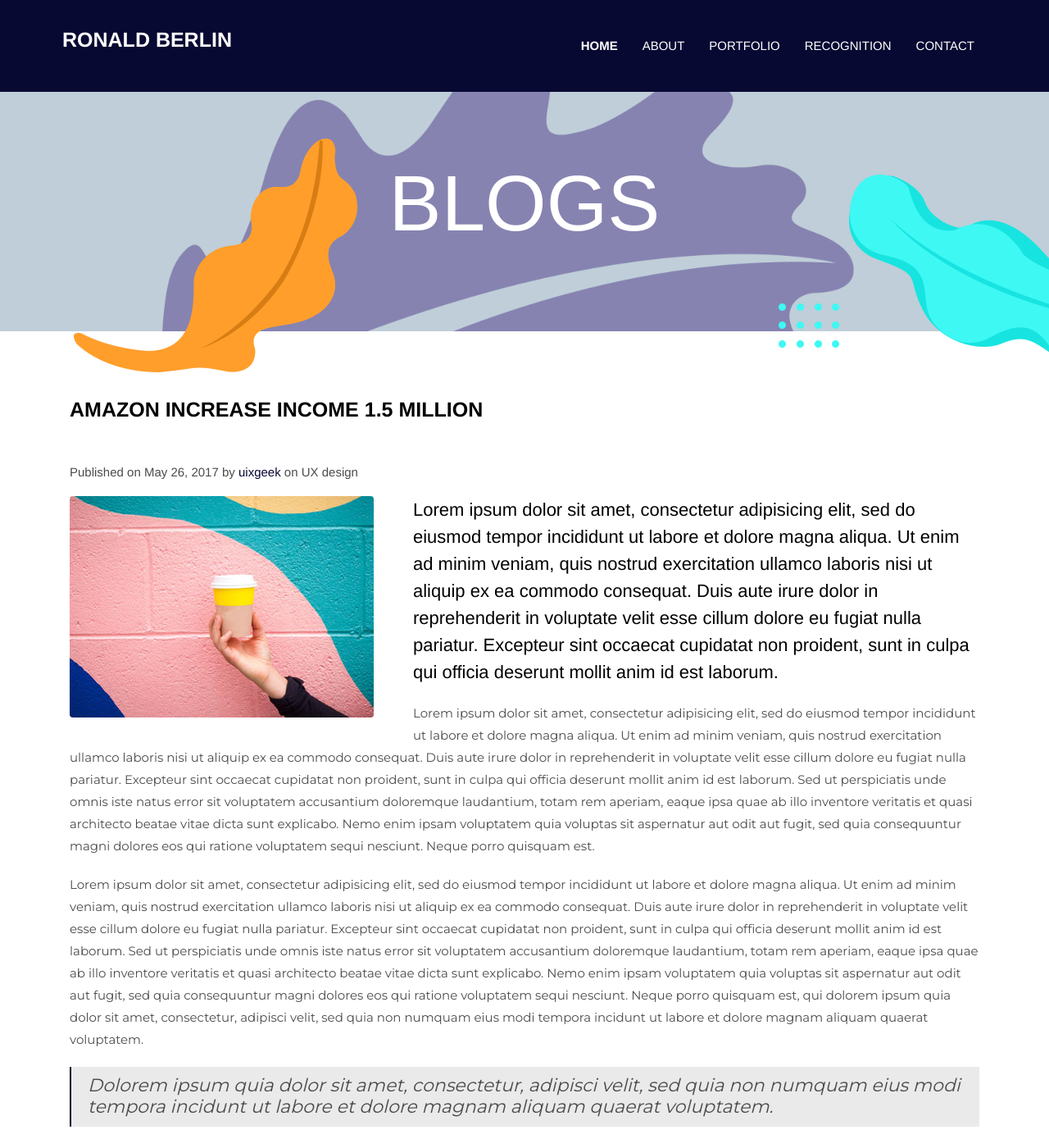
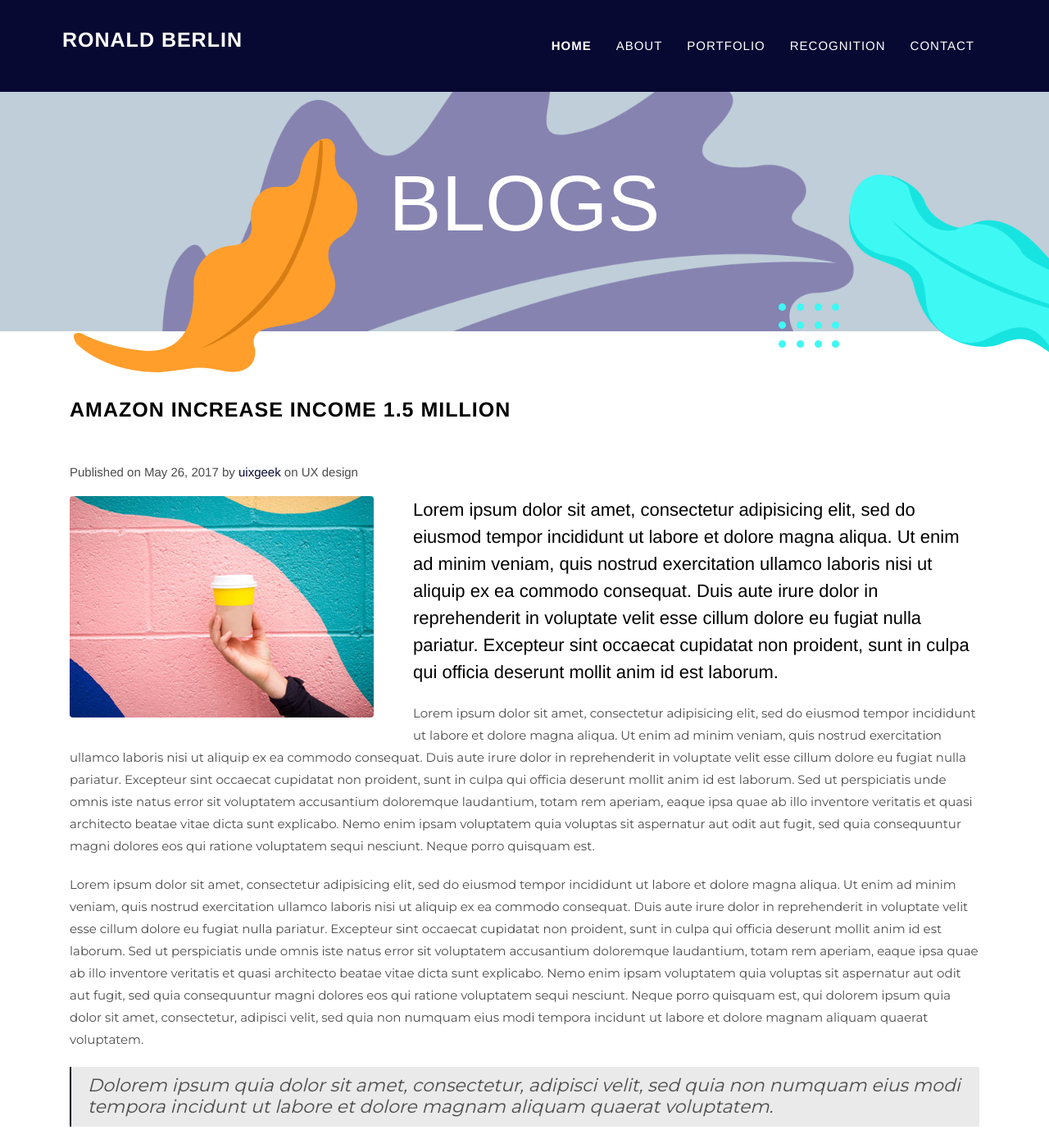
Before and after one commit to sofiamay/website-jekyll-ronaldberlin, a Jekyll site: the page built from _posts/2017-05-26-amazon-increase-income-1.5-million copy 2.markdown, in a window 1280 px wide and 1400 px high. Shown: the whole window at 82% size. Built offline with Jekyll 4.4.1, drawn with Linux system fonts in a browser that asks for light colours; nearby versions of some CDN libraries; some web fonts are replaced.

Commit message:
change heading font to copperplate

```diff
--- a/_includes/about-section.html
+++ b/_includes/about-section.html
@@ -4,7 +4,7 @@
     <div class="row">
       <div class="col-lg-10 mx-auto text-center">
         <h2 class="section-title">About</h2>
-        <p class="font-secondary paragraph-lg text-dark">{{ site.data.settings.blurb }}</p>
+        <p class="paragraph-lg text-dark">{{ site.data.settings.blurb }}</p>
         <a href="{{ site.data.settings.blurb-btn-link }}" class="btn btn-transparent">{{ site.data.settings.blurb-btn-name }}</a>
       </div>
     </div>
--- a/assets/scss/_buttons.scss
+++ b/assets/scss/_buttons.scss
@@ -58,7 +58,8 @@
 .btn-transparent {
   background: transparent;
   color: $primary-color;
-  font-weight: bold;
+  font-size: 18px;
+  font-weight: 300 !important;
 
   &:active,
   &:hover {
--- a/assets/scss/_common.scss
+++ b/assets/scss/_common.scss
@@ -121,7 +121,7 @@
 }
 
 hr.section-title {
-  margin: 25px auto 80px;
+  margin: 1.5rem auto 5rem;
   max-width: 150px;
   border-top: solid 5px;
   text-align: center;
--- a/assets/scss/_typography.scss
+++ b/assets/scss/_typography.scss
@@ -34,6 +34,7 @@
 
 h1,h2,h3,h4,h5,h6 {
   color: $text-color-dark;
+  font-weight: 300;
   font-family: $secondary-font;
   line-height: 1.2;
 }
@@ -53,7 +54,7 @@
   color: $ternary-color;
   font-family: $ternary-font;
   text-transform: uppercase;
-  font-weight: 700;
+  font-weight: 400;
   font-size: 11vw;
   @media only screen and (min-width: 768px) {
     font-size: 7.5vw;
--- a/assets/scss/_variables.scss
+++ b/assets/scss/_variables.scss
@@ -16,7 +16,7 @@
 $link-color: #5657A5;
 
 // Font Variables
-$secondary-font: 'Amiko','Helvetica Neue',Helvetica,Arial,sans-serif;
+$secondary-font: 'Copperplate Light', 'Copperplate Gothic Light', Copperplate, 'Copperplate Gothic Bold','Helvetica Neue',Helvetica,Arial,sans-serif;
 $primary-font: 'Montserrat',"Helvetica Neue",Helvetica,Arial,sans-serif;
 $ternary-font: 'Montserrat',"Helvetica Neue",Helvetica,Arial,sans-serif;
 $icon-font: 'themify';
--- a/assets/scss/templates/_navigation.scss
+++ b/assets/scss/templates/_navigation.scss
@@ -20,6 +20,7 @@
   .nav-item{
     .nav-link{
       font-family: $secondary-font;
+      letter-spacing: 1px;
       text-transform: uppercase;
       padding: 15px;
     }
@@ -35,6 +36,7 @@
 
 h3, .h3 {
   text-transform: uppercase;
+  letter-spacing: 1px;
   font-size: 25px;
     font-weight: 700;
 }
```
